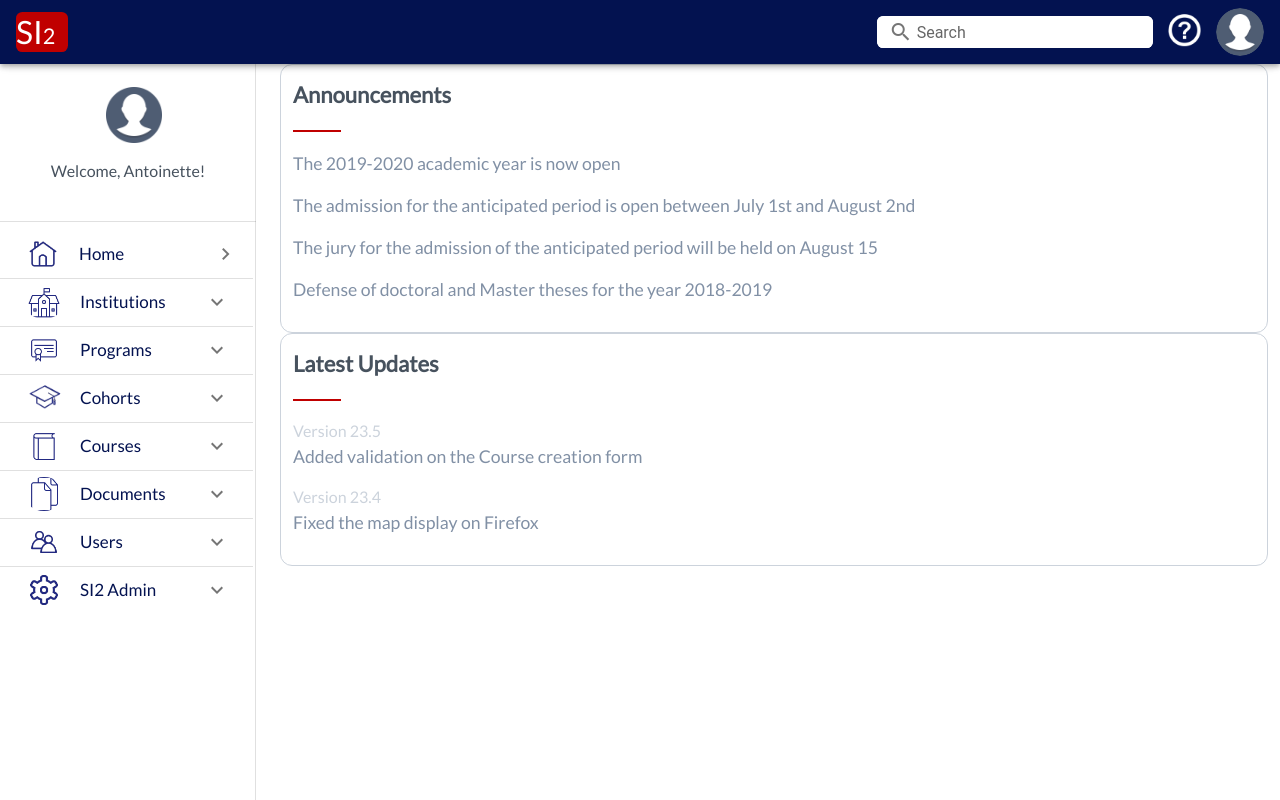
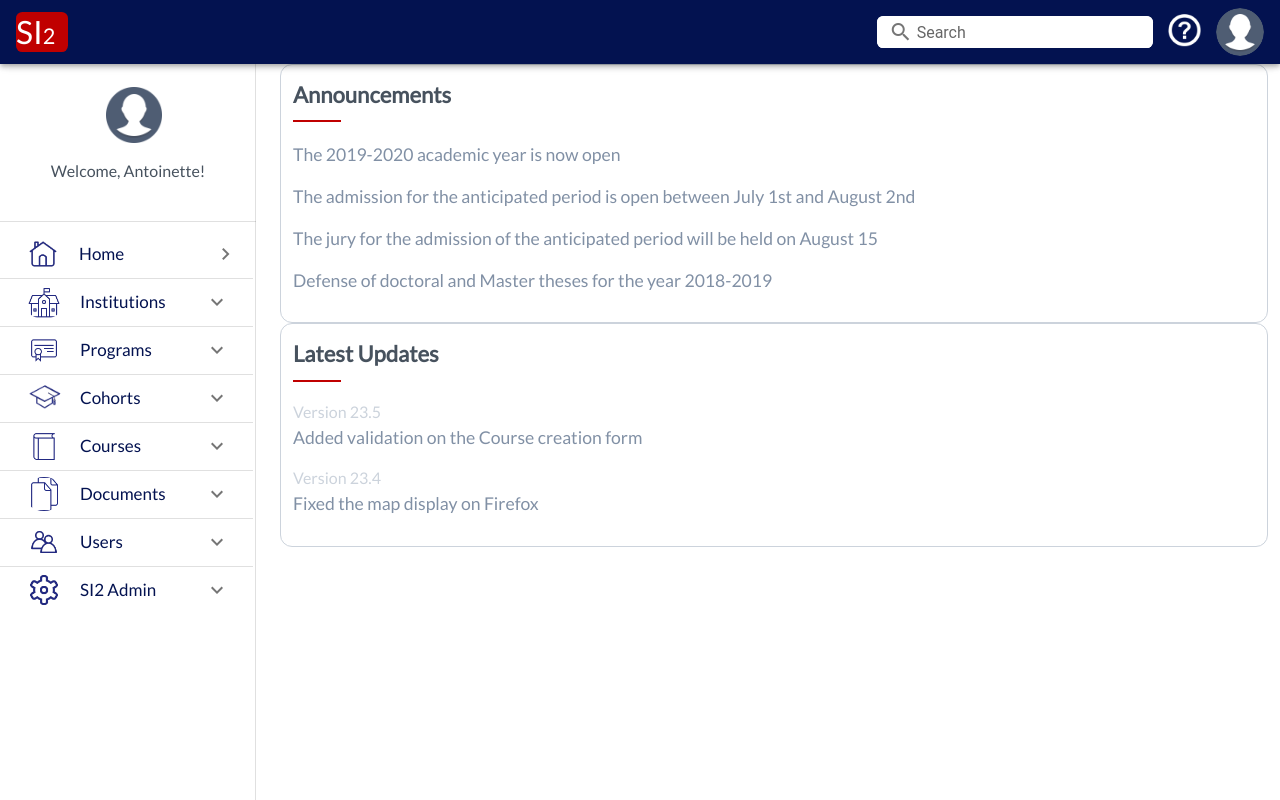
Before and after one commit to usjdevteam/si2-vue, a Vue app: page /application/home in a window 1280 px wide. Built offline with nearby package versions, Linux system fonts and the light colour scheme.

Commit message:
fix margin top hr

```diff
--- a/src/assets/styles/_utilities.scss
+++ b/src/assets/styles/_utilities.scss
@@ -29,6 +29,10 @@
 /* -------------------------------------------- */
 
 /* Top -----------------  */
+.margin-top-1-p{
+    margin-top: 1%!important;
+}
+
 .margin-top-2-p{
     margin-top: 2%!important;
 }
--- a/src/components/home/Home.vue
+++ b/src/components/home/Home.vue
@@ -7,7 +7,7 @@
                         <v-row>
                             <div class="form-control">
                               <h3 class="margin-right-2-p" >Announcements</h3>
-                              <hr class="u-hr-small u-hr-red margin-top-2-p">
+                              <hr class="u-hr-small u-hr-red margin-top-1-p">
                               <div class="form-txt">
                                 <p>The 2019-2020 academic year is now open</p>
                                 <p>The admission for the anticipated period is open between July 1st and August 2nd </p>
@@ -25,7 +25,7 @@
                       <v-row>
                             <div class="form-control">
                               <h3 class="margin-right-2-p" >Latest Updates</h3>
-                              <hr class="u-hr-small u-hr-red margin-top-2-p">
+                              <hr class="u-hr-small u-hr-red margin-top-1-p">
                               <div class="form-txt">
                                 <span class="form-txt-small">Version 23.5</span>
                                 <p> Added validation on the Course creation form</p>
```
